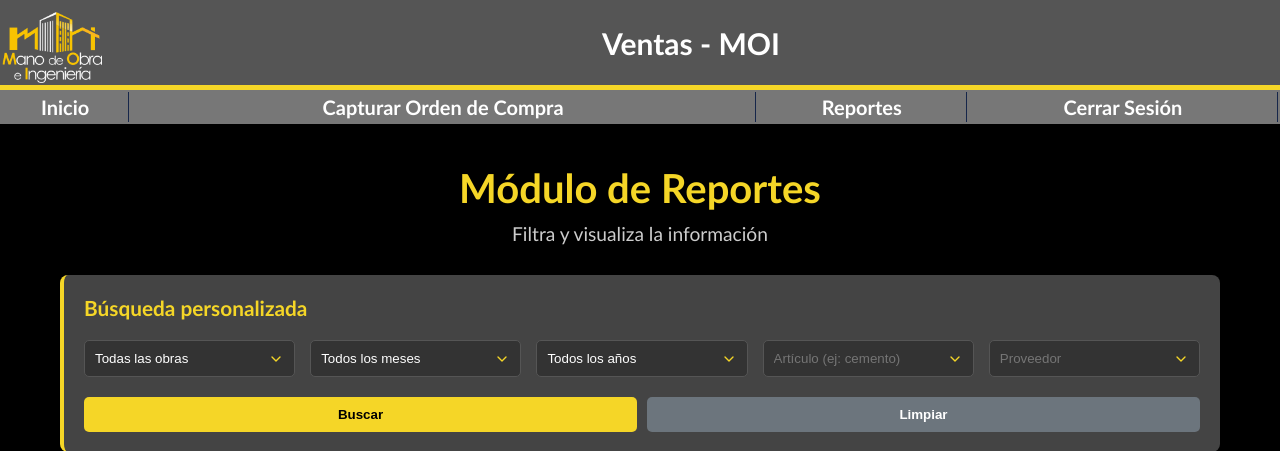
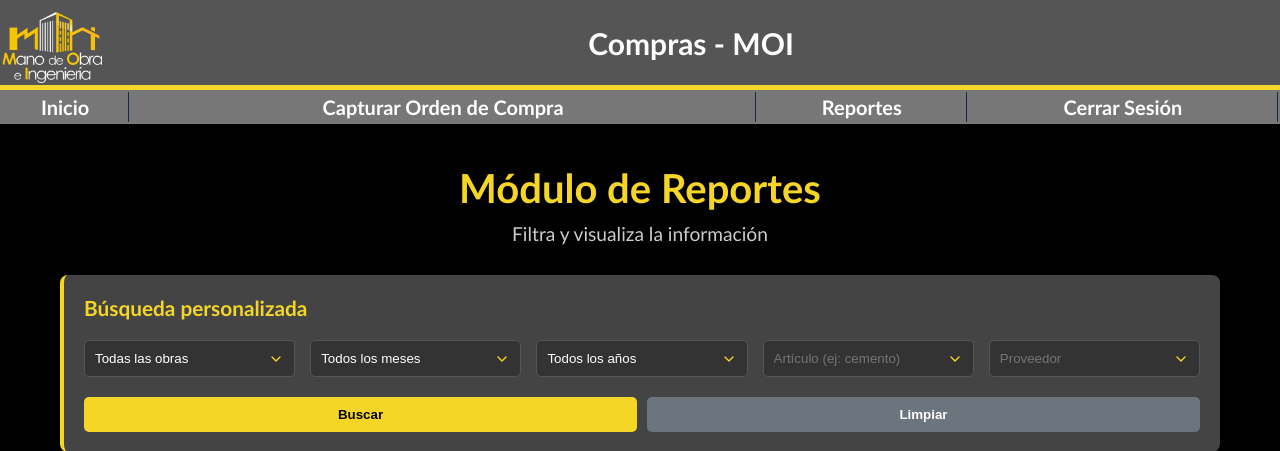
Before and after one commit to valenzueladiego6824-ux/moi_ventas_repo, a Django app: template dep_ventas/templates/reportes.html in a window 1280 px wide. Shown: the top 451 px of the page. Run offline with Django 5.2, Linux system fonts and the light colour scheme; the template is opened without the code that fills it, so the values that code supplies are empty.

```diff
--- a/dep_ventas/templates/base.html
+++ b/dep_ventas/templates/base.html
@@ -19,7 +19,7 @@
       <table>
         <tr>
           <th><img class="logo-header" src="{% static 'img/logo-moi-blanco.png' %}" alt="logo"></th>
-          <th>Ventas - MOI</th>
+          <th>Compras - MOI</th>
         </tr>
       </table>
     </div>
```
